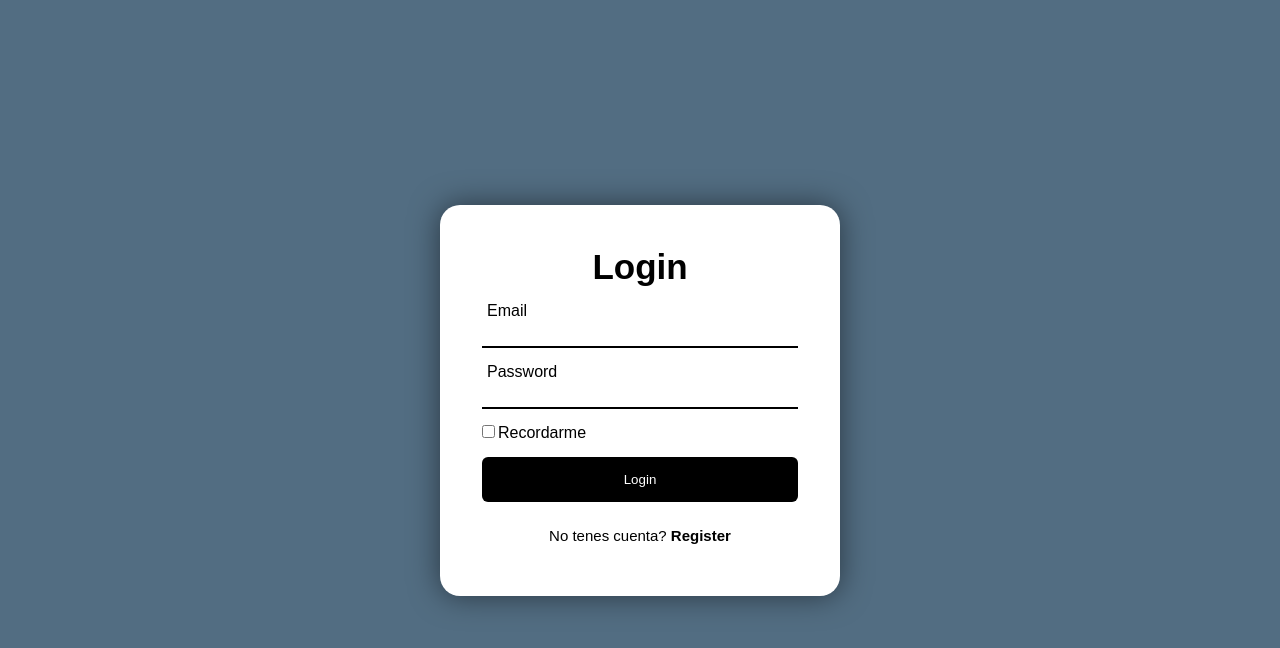
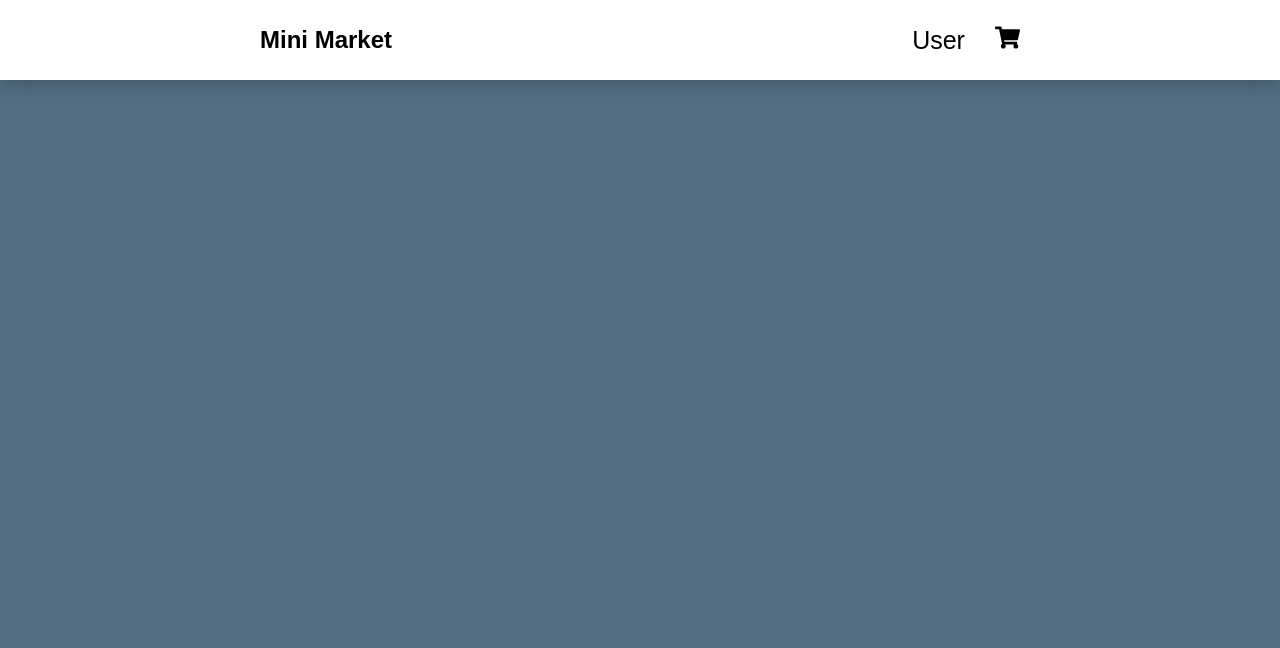
Before and after one commit to SantiBilli/frontbd2, a React (Vite) app: page / in a window 1280 px wide. Shown: the top 648 px of the page. Built offline with nearby package versions, Linux system fonts and the light colour scheme; the HTML template or start-up script is replaced by a standard one.

Commit message:
updateinicio

```diff
--- a/package.json
+++ b/package.json
@@ -14,6 +14,7 @@
     "react-dom": "^18.2.0",
     "react-helmet": "^6.1.0",
     "react-helmet-async": "^2.0.5",
+    "react-icons": "^5.2.1",
     "react-router-dom": "^6.23.1"
   },
   "devDependencies": {
--- a/src/App.jsx
+++ b/src/App.jsx
@@ -3,15 +3,17 @@ import { Routes, Route } from "react-router-dom"
 import { Login } from "./components/Login"
 // import { Dashboard } from "./components/Dashboard"
 import { Register } from "./components/Register"
+import Header from './components/Header'
 
 function App() {
   return (
     <>
-      <Routes>
+      <Header/>
+      {/* <Routes>
           <Route path="*" element={<Login/>}></Route>
           <Route path="/login" element={<Login/>}></Route>
           <Route path="/register" element={<Register/>}></Route>
-      </Routes>
+      </Routes> */}
     </>
   )
 }
--- /dev/null
+++ b/src/components/Header.jsx
@@ -0,0 +1,19 @@
+import React from 'react'
+import '../styles/Header.css';
+import { FaShoppingCart } from "react-icons/fa";
+
+const Header = () => {
+  return (
+    <header className='header-box'>
+        <div className='header-left'>
+            <h2>Mini Market</h2>
+        </div>
+        <div className="header-right">
+            <button>User</button>
+            <button><FaShoppingCart/></button>
+        </div>
+    </header>
+  )
+}
+
+export default Header
--- /dev/null
+++ b/src/styles/Header.css
@@ -0,0 +1,24 @@
+.header-box {
+    display: flex;
+    width: 100%;
+    height: 80px;
+    background-color: white;
+    position: sticky;
+    align-items: center;
+    justify-content: space-around;
+    box-shadow: 0 0 20px rgba(0, 0, 0, .3);
+}
+
+.header-right {
+    display: flex;
+    align-items: center;
+    justify-content: center;
+    gap: 30px;
+}
+
+.header-right button {
+    background-color: rgb(255, 255, 255);
+    border: none;
+    font-size: 25px;
+    font-weight: 700px;
+}
```
Also changed, not shown: src/Pages/Inicio.css (deleted, +0 -49 lines), src/Pages/Inicio.jsx (deleted, +0 -57 lines), 1 other file (tests, documents, lock files or other folders).
